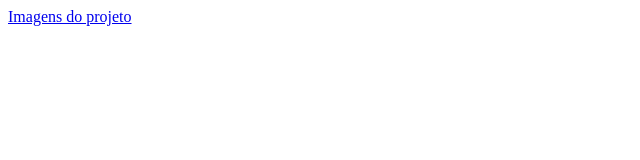
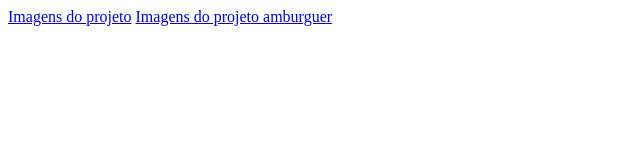
Before and after one commit to michelmartins9164/save-images, a plain HTML site: page public/index.html in a window 1280 px wide. Shown: the whole page, without its empty margins (0-640 px from the left). Drawn offline with Linux system fonts and the light colour scheme.

Commit message:
Update index.html

```diff
--- a/public/index.html
+++ b/public/index.html
@@ -9,5 +9,6 @@
 </head>
 <body>
     <a href="./images-si.html">Imagens do projeto</a>
+     <a href="./amburguer.html">Imagens do projeto amburguer</a>
 </body>
 </html>
```
